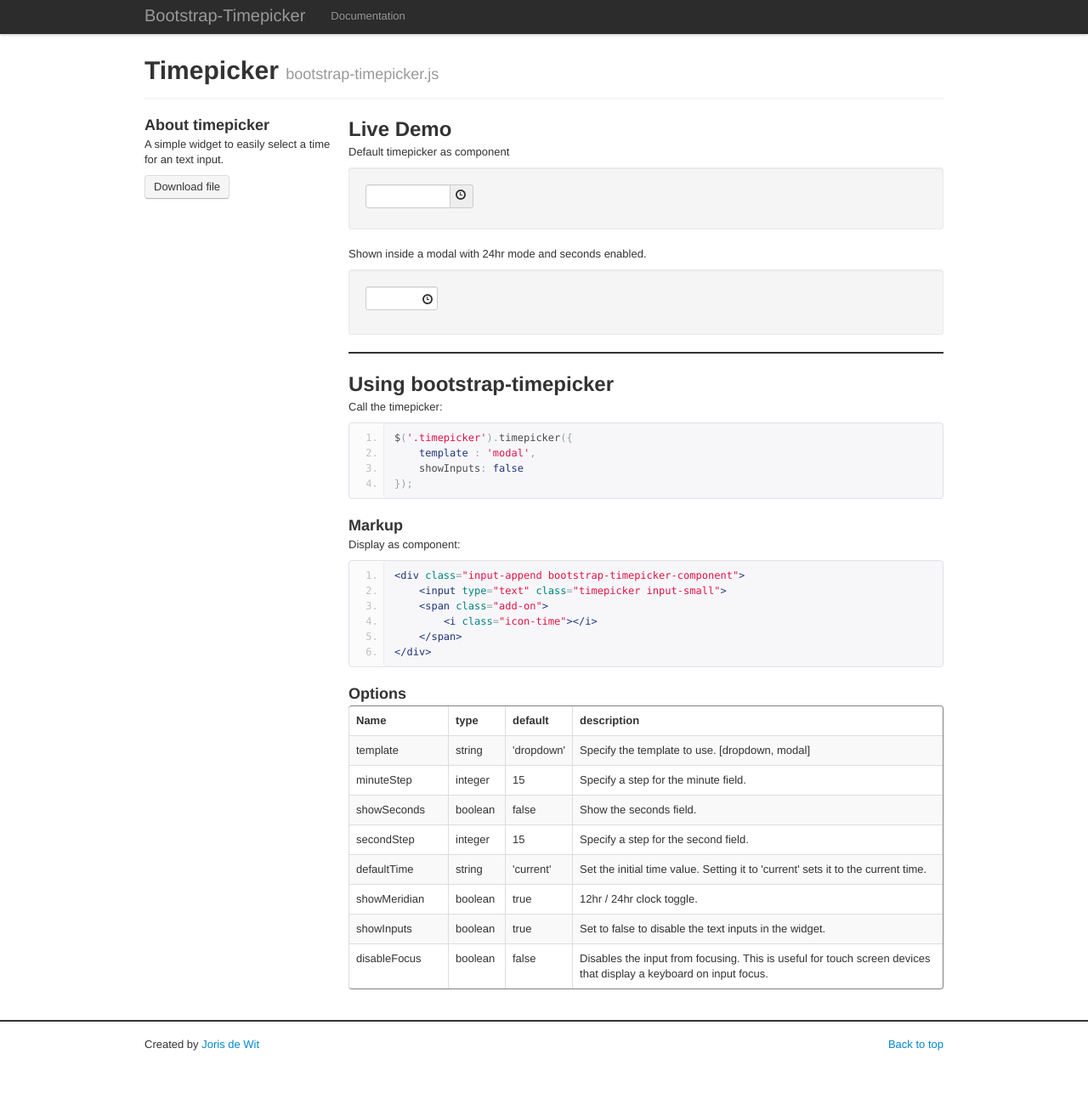
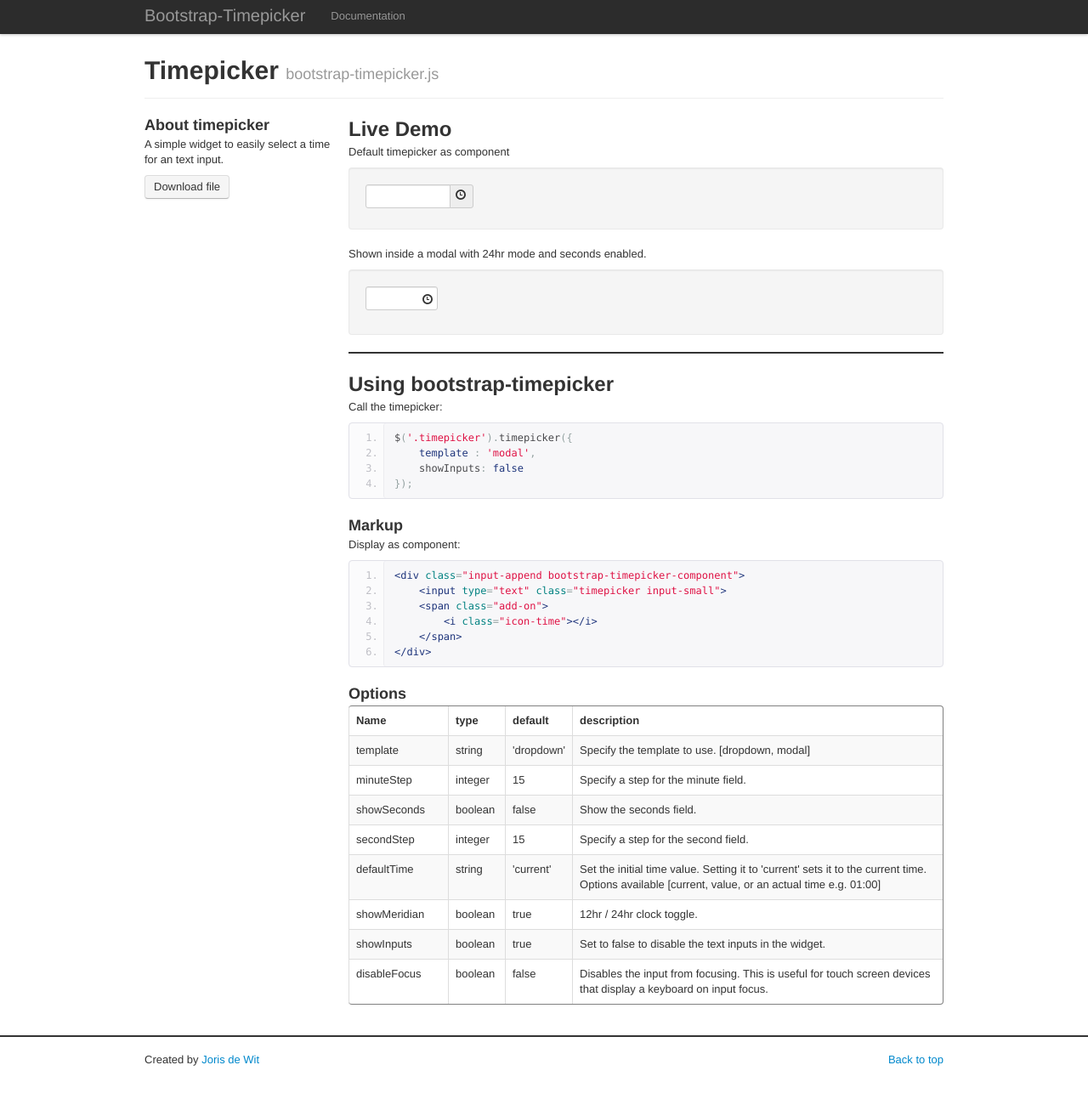
Before and after one commit to jdewit/bootstrap-timepicker, a Jekyll site: the page built from index.html, in a window 1280 px wide and 1305 px high. Shown: the top 1293 px of the window at 85% size. Built offline with Jekyll 4.4.1, drawn with Linux system fonts in a browser that asks for light colours; nearby versions of some CDN libraries.

Commit message:
Updated template to show other options available for *defaultTime*

```diff
--- a/index.html
+++ b/index.html
@@ -89,7 +89,7 @@ $('.timepicker').timepicker({
                         <td>defaultTime</td>
                         <td>string</td>
                         <td>'current'</td>
-                        <td>Set the initial time value. Setting it to 'current' sets it to the current time.</td>
+                        <td>Set the initial time value. Setting it to 'current' sets it to the current time. Options available [current, value, or an actual time e.g. 01:00]</td>
                     </tr>
                     <tr>
                         <td>showMeridian</td>
```
